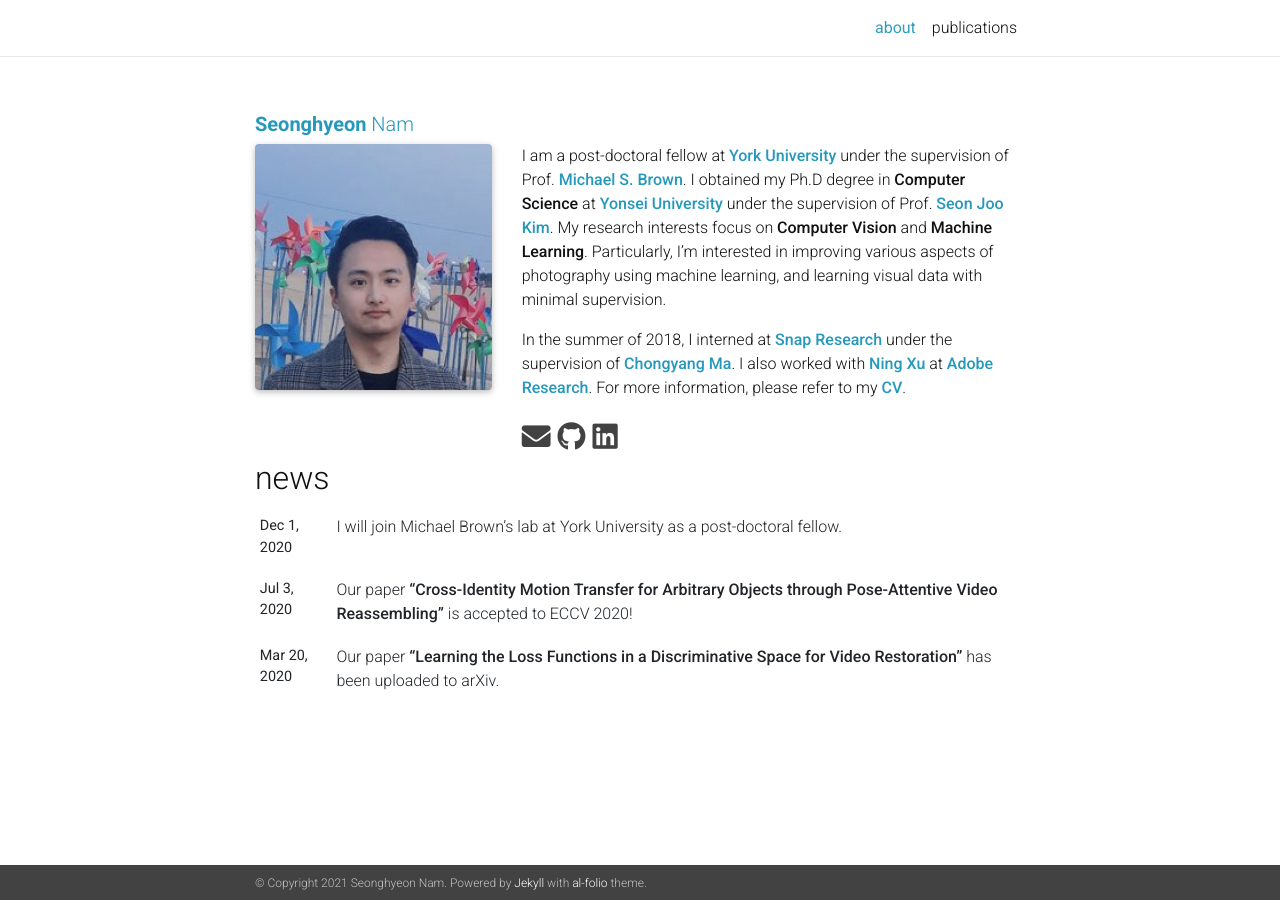
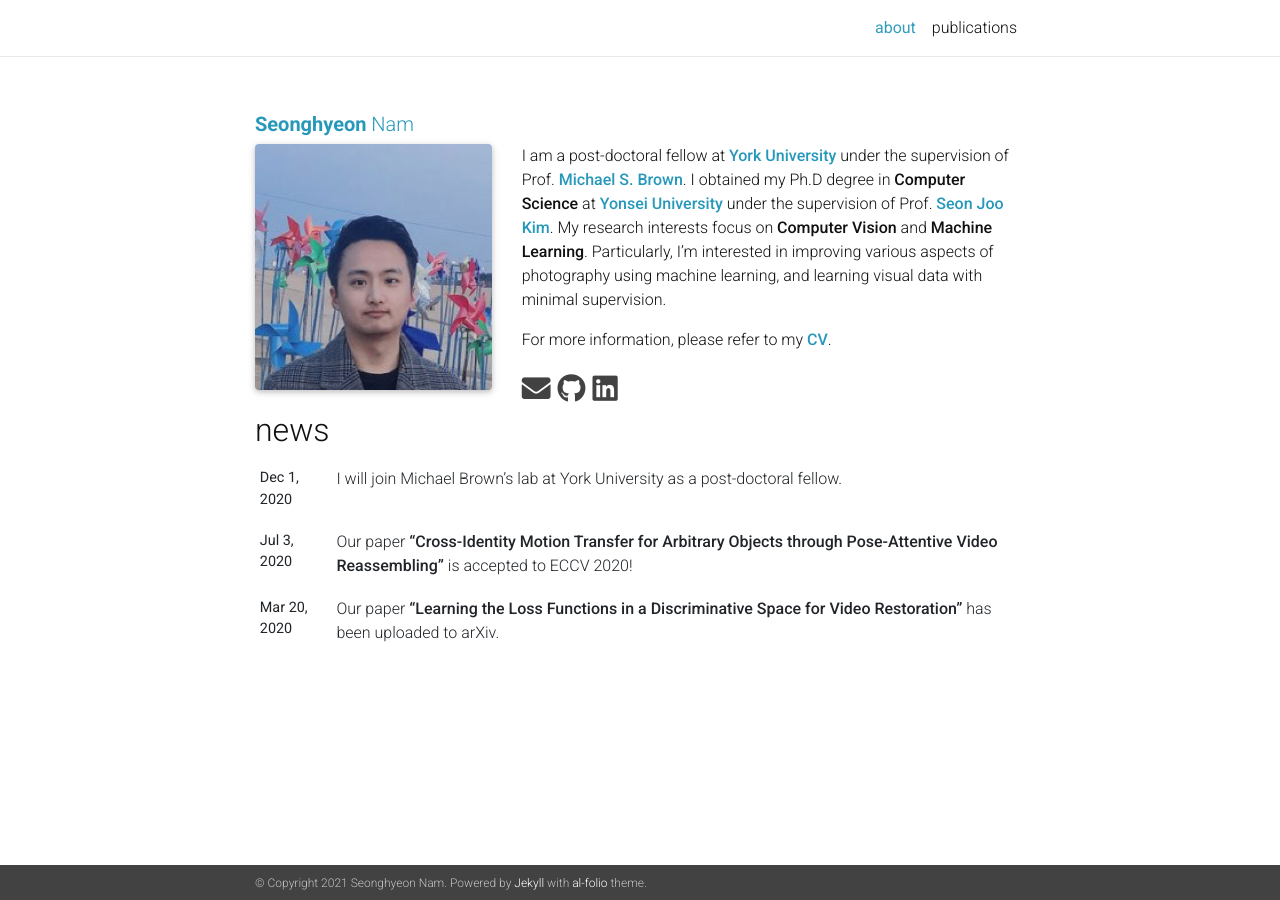
Before and after one commit to woozzu/woozzu.github.io, a Jekyll site: the page built from _pages/about.md, in a window 1280 px wide. Built offline with Jekyll 4.4.1, drawn with Linux system fonts in a browser that asks for light colours; nearby versions of some CDN libraries; a style sheet for code colours, icons or effects is not loaded; some of the changed lines change nothing that is shown.

Commit message:
change info

```diff
--- a/_config.yml
+++ b/_config.yml
@@ -3,9 +3,9 @@
 # -----------------------------------------------------------------------------
 
 title: Seonghyeon Nam
-email: shnnam@yonsei.ac.kr
+email: shnnam@eecs.yorku.ca
 description: > # this means to ignore newlines until "url:"
-  Seonghyeon Nam, Post-Doc @ York University
+  Seonghyeon Nam, Post-Doc at York University
 footer_text: >
   Powered by <a href="http://jekyllrb.com/" target="_blank">Jekyll</a> with <a href="https://github.com/alshedivat/al-folio">al-folio</a> theme.
 
--- a/_pages/about.md
+++ b/_pages/about.md
@@ -18,5 +18,4 @@
 
 I am a post-doctoral fellow at [**York University**](https://www.yorku.ca){:target="\_blank"} under the supervision of Prof. [**Michael S. Brown**](http://www.cse.yorku.ca/~mbrown){:target="\_blank"}. I obtained my Ph.D degree in **Computer Science** at [**Yonsei University**](https://www.yonsei.ac.kr){:target="\_blank"} under the supervision of Prof. [**Seon Joo Kim**](https://sites.google.com/site/seonjookim){:target="\_blank"}. My research interests focus on **Computer Vision** and **Machine Learning**. Particularly, I'm interested in improving various aspects of photography using machine learning, and learning visual data with minimal supervision.
 
-In the summer of 2018, I interned at [**Snap Research**](http://research.snap.com){:target="\_blank"} under the supervision of [**Chongyang Ma**](http://chongyangma.com){:target="\_blank"}. I also worked with [**Ning Xu**](https://sites.google.com/view/ningxu){:target="\_blank"} at [**Adobe Research**](http://research.adobe.com){:target="\_blank"}.
 For more information, please refer to my [**CV**](assets/pdf/CV_SeonghyeonNam.pdf){:target="\_blank"}.
```
